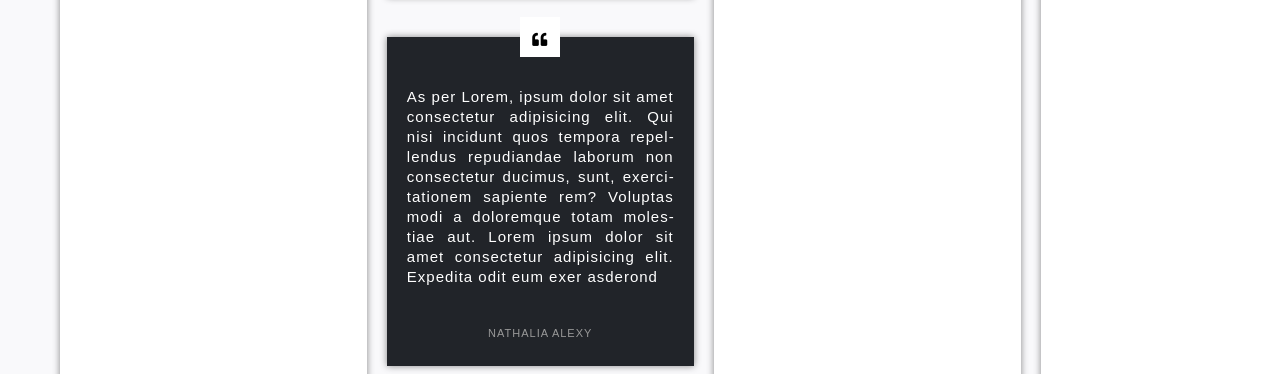
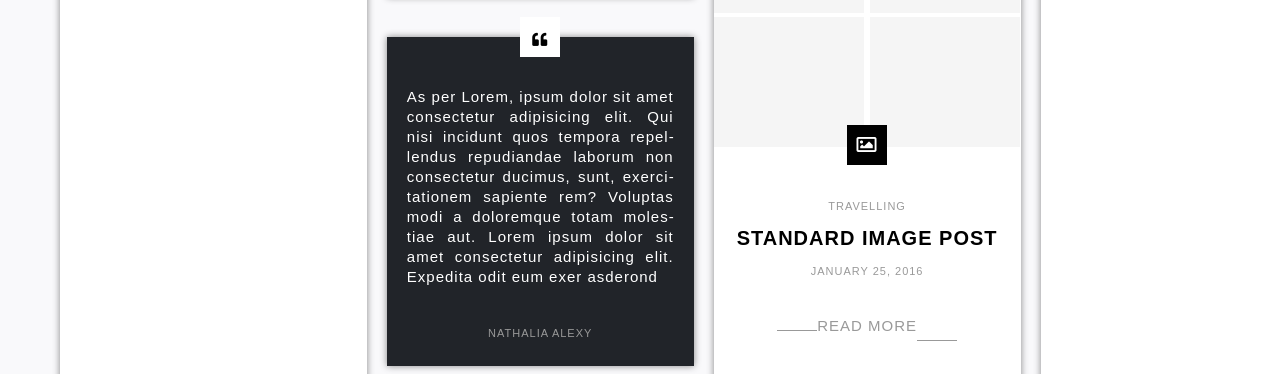
Before and after one commit to Pawan16123/Decoblog, a plain HTML site: page index.html in a window 1280 px wide. Shown: the part 1244-1618 px from the top of the page. Drawn offline with Linux system fonts and the light colour scheme.

Commit message:
minor updates

```diff
--- a/assets/css/main.css
+++ b/assets/css/main.css
@@ -439,7 +439,8 @@ clear fix
     margin-top: 50px;
 }
 
-.grid .second .icon{
+.grid .second .icon,
+.grid .seventh .icon{
     position: relative;
     top: -20px;
 }
@@ -472,7 +473,40 @@ clear fix
     top: -20px;
 }
 
+/* seventh */
+.grid .seventh .mini-grid{
+    height: 262px;
+    /* background-color: lemonchiffon; */
+    display: block;
+}
+.grid .seventh .mini-box{
+    height: 130px;
+    margin-bottom: 4px;
+    display: inline-block;
+    width: 49%;
+    background-color: whitesmoke;
+}
+.grid .seventh .read-more{
+    margin-top: 20px;
+    color: #999999;
+    border-left: none;
+    border-right: none;
 
+}
+.grid .seventh p.read-more::after{
+    display: inline-block;
+    content: "";
+    border-top: 1px solid #999999;
+    width: 40px;
+    position: relative;
+    top: 10px;
+}
+.grid .seventh p.read-more::before{
+    display: inline-block;
+    content: "";
+    border-top: 1px solid #999999;
+    width: 40px;
+}
 
 @media (min-width: 1600px){
     section.banner{
--- a/index.html
+++ b/index.html
@@ -224,11 +224,21 @@
                     </div>
                 </div>
             </div>
-            <div class="grid-item grid-item--height6 seven">
+            <div class="grid-item grid-item--height6 seventh">
 
-
-
-
+                <div class="mini-grid">
+                    <div class="mini-box"></div>
+                    <div class="mini-box"></div>
+                    <div class="mini-box"></div>
+                    <div class="mini-box"></div>
+                </div>
+                <div class="icon"><i class="far fa-image"></i></div>
+                <div class="box-body">
+                    <p class="tag">Travelling</p>
+                    <p class="heading">Standard Image Post</p>
+                    <p class="date">January 25, 2016</p>
+                    <a href="#"><p class="read-more">READ MORE</p></a>
+                </div>
                 <div class="share-comment">
                     <div class="no-comment">
                         <i class="far fa-comment-alt"></i>
@@ -239,6 +249,7 @@
                     </div>
                 </div>
             </div>
+
             <div class="grid-item grid-item--height10 eleven">11</div>
 
         </div>
```
